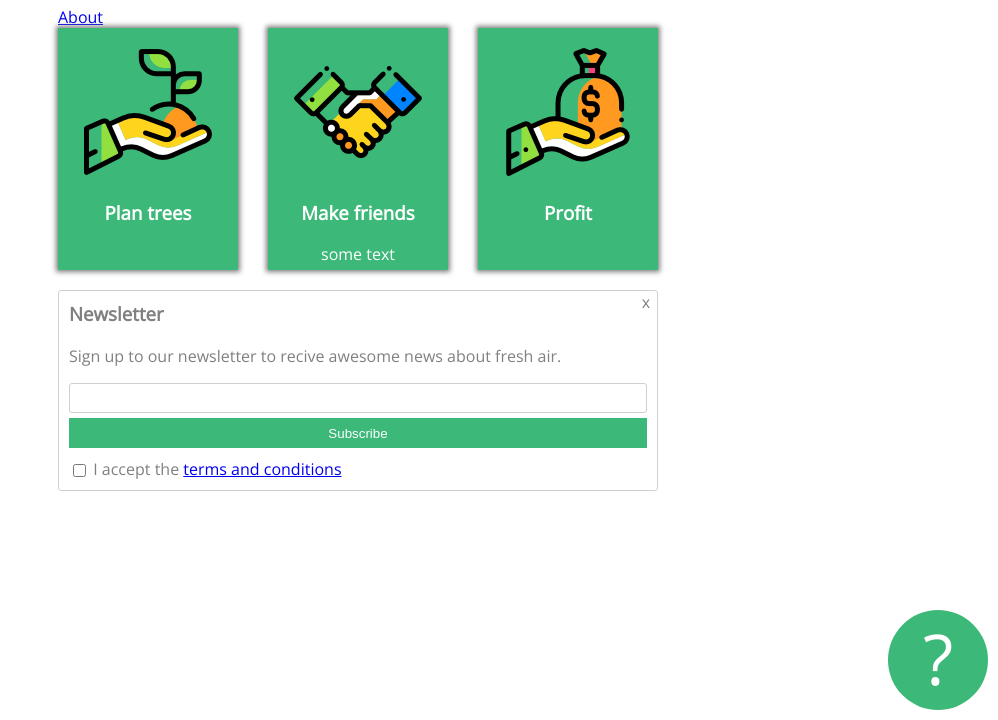
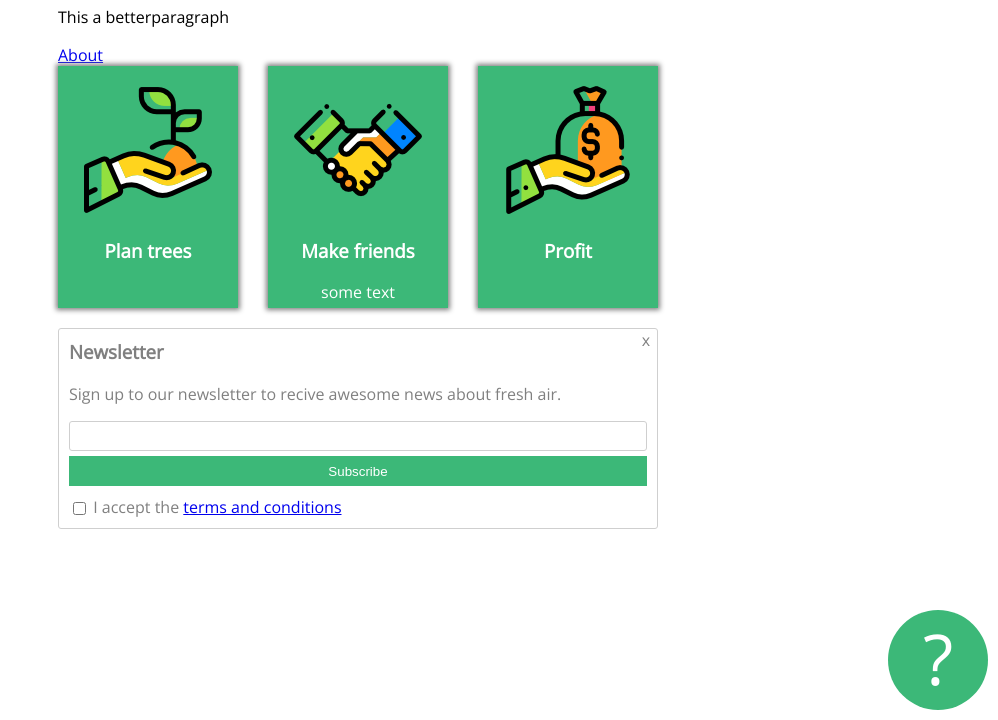
Before and after one commit to Zsolt79/Zsolt79.github.io, a plain HTML site: page index.html in a window 1280 px wide. Shown: the part 80-800 px from the top of the page, without its empty margins (282-1280 px from the left). Drawn offline with nearby package versions, Linux system fonts and the light colour scheme.

Commit message:
improved the first paragraph

```diff
--- a/index.html
+++ b/index.html
@@ -10,6 +10,8 @@
 <!-- partial:index.partial.html -->
 <div class="container">
   <h1>Awesome Landing Page</h1>
+
+  <p>This <span>a  better</span>paragraph</p>
 
   <a href="about.html">
     About
```
